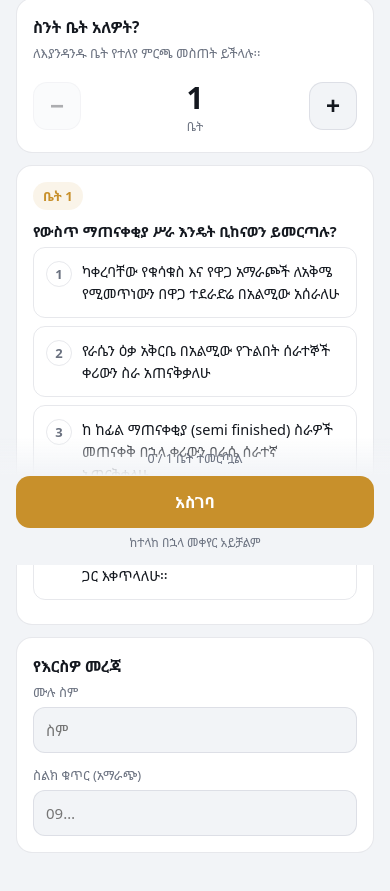
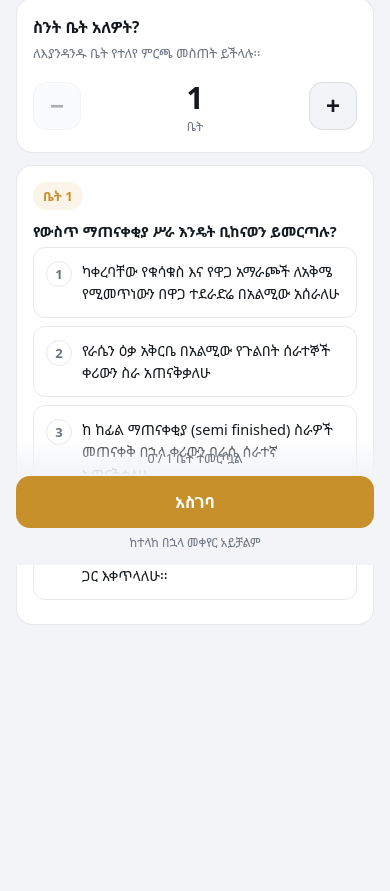
Before and after one commit to bizutilaye/adey-survey, a plain HTML site: page index.html in a window 390 px wide. Shown: the part 279-1170 px from the top of the page. After the commit the page ends 1036 px from the top, so only its background shows below. Drawn offline with Linux system fonts and the light colour scheme.

Commit message:
Remove name and phone fields (name comes from Telegram automatically)
Co-Authored-By: Claude Opus 5.5 <noreply@anthropic.com>
Claude-Session: https://claude.ai/code/session_01B8nBC8zMYD53uJpn4gt273

```diff
--- a/index.html
+++ b/index.html
@@ -104,11 +104,6 @@
 
   <div id="houses"></div>
 
-  <div class="card">
-    <p class="label">የእርስዎ መረጃ</p>
-    <div class="field"><label>ሙሉ ስም</label><input type="text" id="name" placeholder="ስም"></div>
-    <div class="field" style="margin:0"><label>ስልክ ቁጥር (አማራጭ)</label><input type="tel" id="phone" placeholder="09…" inputmode="tel"></div>
-  </div>
 </div>
 
 <div class="bar" id="bar"><div class="inner">
@@ -148,7 +143,6 @@ let n = 1;
 const state = []; // [{choice}]
 const $ = (id) => document.getElementById(id);
 
-if (tgUser) $("name").value = [tgUser.first_name, tgUser.last_name].filter(Boolean).join(" ");
 $("moreBtn").onclick = () => { const o = $("intro").classList.toggle("open"); $("moreBtn").textContent = o ? "አሳንስ" : "ተጨማሪ ያንብቡ"; };
 
 function render() {
@@ -195,7 +189,6 @@ $("submit").onclick = async () => {
   const payload = {
     init_data: tg ? tg.initData : "",
     start_param: tg && tg.initDataUnsafe ? tg.initDataUnsafe.start_param : null,
-    name: $("name").value.trim(), phone: $("phone").value.trim(),
     houses: state.map((h, i) => ({ house_index: i + 1, choice: h.choice })),
   };
   $("submit").disabled = true; $("submit").textContent = "በመላክ ላይ…";
```
